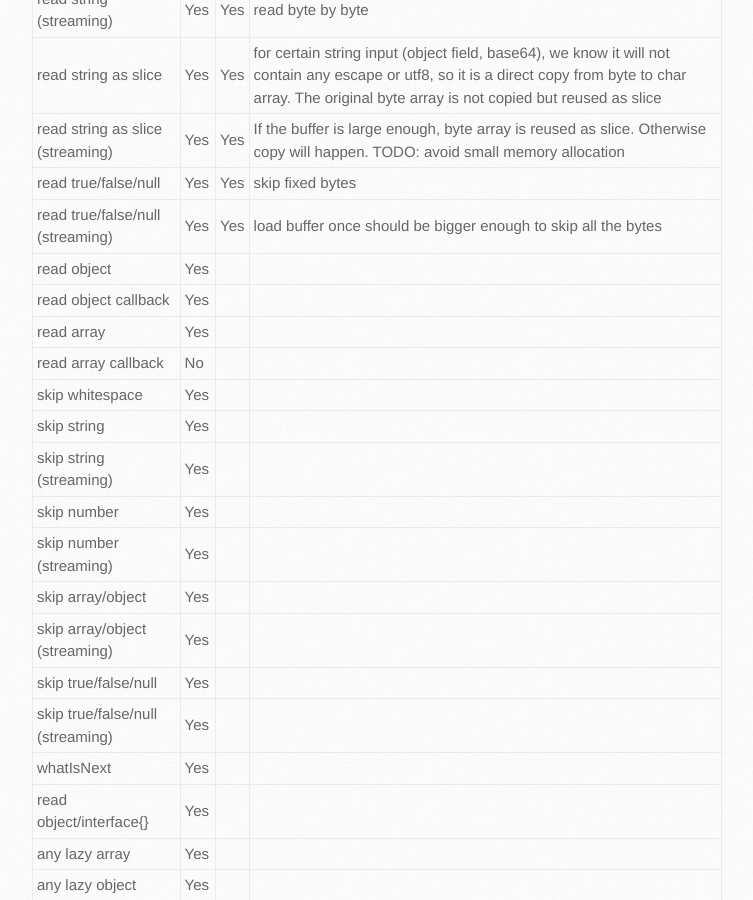
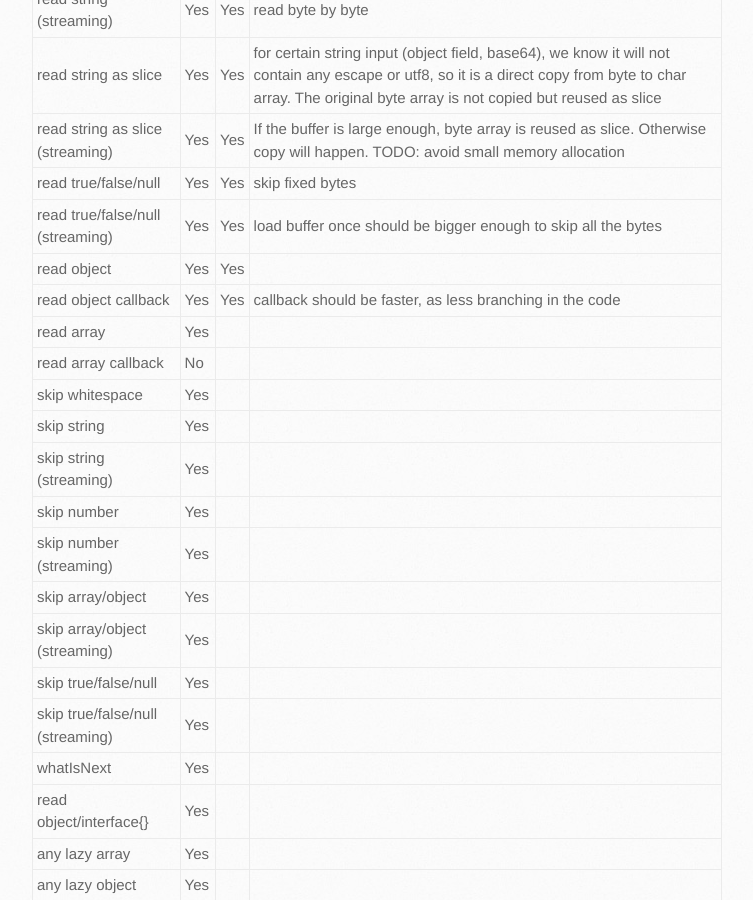
Before and after one commit to json-iterator/json-iterator.github.io, a Jekyll site: the page built from features.md, in a window 1280 px wide and 900 px high, scrolled down 920 px. Shown: the whole window, without its empty margins (138-891 px from the left). Built offline with Jekyll 4.4.1, drawn with Linux system fonts in a browser that asks for light colours; comment, search, counter and statistics services are not loaded.

Commit message:
Update features.md

```diff
--- a/features.md
+++ b/features.md
@@ -21,8 +21,8 @@
 | read string as slice (streaming) | Yes | Yes | If the buffer is large enough, byte array is reused as slice. Otherwise copy will happen. TODO: avoid small memory allocation |
 | read true/false/null | Yes | Yes | skip fixed bytes
 | read true/false/null (streaming) | Yes | Yes | load buffer once should be bigger enough to skip all the bytes |
-| read object | Yes |  |
-| read object callback | Yes |  |
+| read object | Yes | Yes | |
+| read object callback | Yes | Yes | callback should be faster, as less branching in the code |
 | read array | Yes |  |
 | read array callback | No |  |
 | skip whitespace | Yes |  |
```
